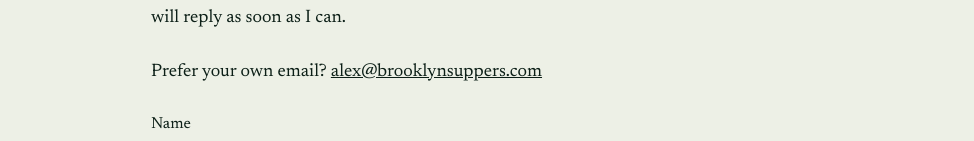
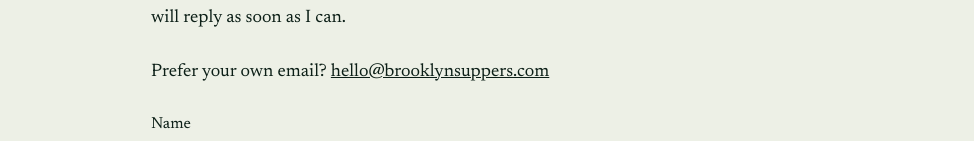
Before and after one commit to ajbesser/brooklyn-suppers-nextjs, a Next.js app: page /contact in a window 1280 px wide. Shown: the part 244-385 px from the top of the page, without its empty margins (153-1127 px from the left). Built offline with nearby package versions, Linux system fonts and the light colour scheme.

Commit message:
Restore preferred hello forwarding address

```diff
--- a/data/site.ts
+++ b/data/site.ts
@@ -1,7 +1,7 @@
 export const site = {
   name: "Brooklyn Suppers",
   url: "https://www.brooklynsuppers.com",
-  email: "alex@brooklynsuppers.com",
+  email: "hello@brooklynsuppers.com",
   instagramUrl: "https://www.instagram.com/brooklynsuppers",
   instagramHandle: "@brooklynsuppers",
 };
--- a/lib/forms.ts
+++ b/lib/forms.ts
@@ -2,7 +2,7 @@ export type FormResult = { message: string; errors?: Record<string, string> };
 export type FormKind = "newsletter" | "contact";
 export type Fields = Record<string, string>;
 
-export const contactEmail = "alex@brooklynsuppers.com";
+export const contactEmail = "hello@brooklynsuppers.com";
 export const isEmail = (value: string) => value.length <= 254 && /^[^\s@]+@[^\s@]+\.[^\s@]+$/.test(value);
 
 export function validate(fields: Fields, kind: FormKind) {
```
Also changed, not shown: 3 other files (tests, documents, lock files or other folders).
